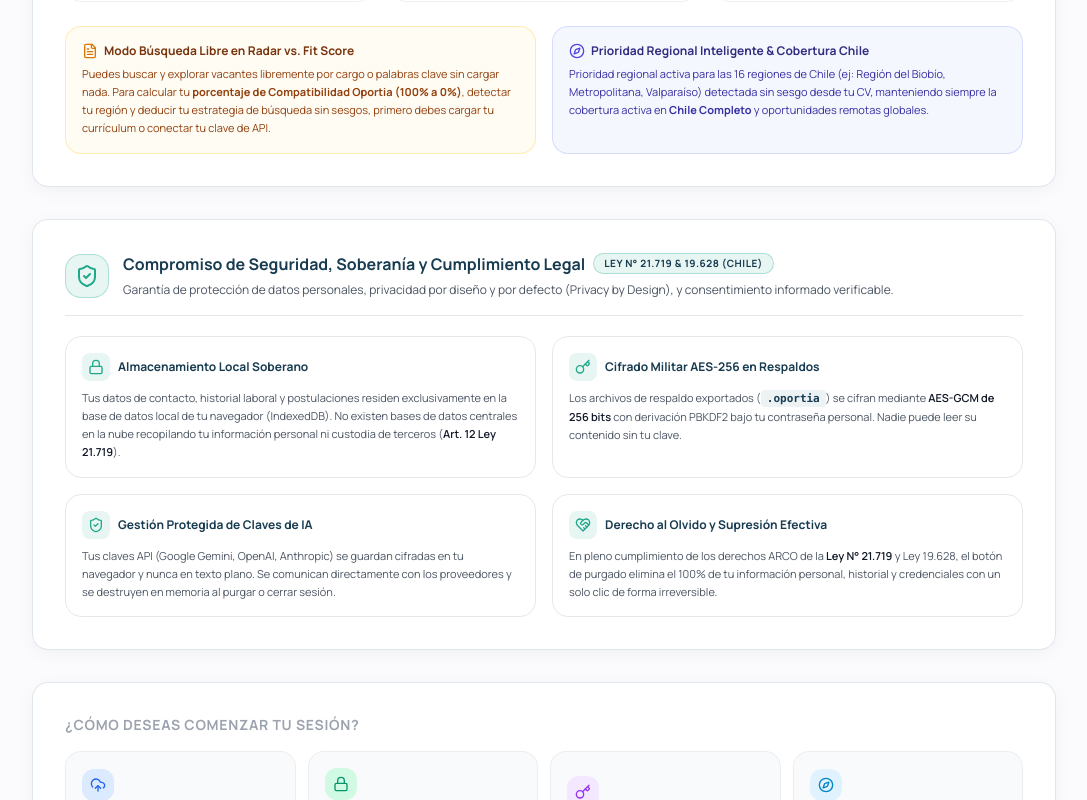
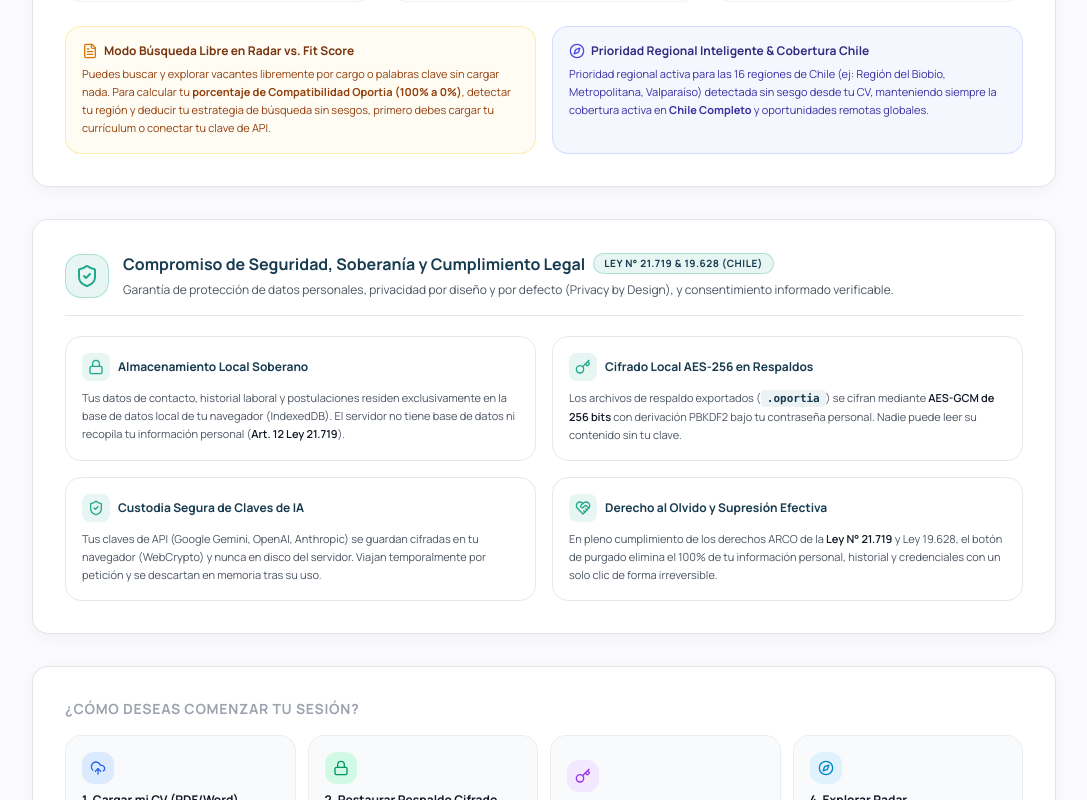
Before and after one commit to alejandroham/Oportia.jobs, a React (Vite) app in the folder frontend/: page / in a window 1280 px wide. Shown: the part 1791-2591 px from the top of the page, without its empty margins (96-1183 px from the left). Built offline with nearby package versions, Linux system fonts and the light colour scheme; no server answers.

Commit message:
docs(privacy): actualizar textos de privacidad y readme con arquitectura real

```diff
--- a/frontend/src/components/SessionPrivacyModal.tsx
+++ b/frontend/src/components/SessionPrivacyModal.tsx
@@ -233,7 +233,7 @@ export const SessionPrivacyModal: React.FC<SessionPrivacyModalProps> = ({
               <Lock className="w-6 h-6" />
               <div>
                 <h3 className="text-sm font-bold text-gray-900 dark:text-white">
-                  Archivo Protegido con Cifrado Militar AES-256
+                  Archivo Protegido con Cifrado AES-256 (WebCrypto)
                 </h3>
                 <p className="text-[11px] text-gray-500">
                   Ingresa la contraseña con la que creaste este respaldo para descifrar tus datos.
@@ -342,7 +342,7 @@ export const SessionPrivacyModal: React.FC<SessionPrivacyModalProps> = ({
               <div className="flex items-center justify-between">
                 <div className="flex items-center space-x-1.5 text-xs font-bold text-blue-900 dark:text-blue-200">
                   <Lock className="w-3.5 h-3.5 text-blue-600 dark:text-blue-400" />
-                  <span>Cifrado Militar AES-256 de Respaldo</span>
+                  <span>Cifrado Local AES-256 de Respaldo</span>
                 </div>
                 <span className="text-[10px] text-blue-600 dark:text-blue-400 font-semibold uppercase">Recomendado</span>
               </div>
--- a/frontend/src/components/WelcomeHub.tsx
+++ b/frontend/src/components/WelcomeHub.tsx
@@ -246,7 +246,7 @@ export const WelcomeHub: React.FC<WelcomeHubProps> = ({
                 4. Mis Postulaciones & Laboratorio CV
               </h4>
               <p className="text-[11px] text-gray-600 dark:text-gray-400 leading-relaxed">
-                Genera tu CV adaptado a la vacante con tipografía formal justificada (<code>.formal-justify</code>), carta de presentación persuasiva, bitácora cronológica inviolable y postulación soberana en 1 clic oficial sin riesgo de baneo.
+                Genera tu CV adaptado a la vacante con tipografía formal justificada (<code>.formal-justify</code>), carta de presentación persuasiva, bitácora cronológica transparente y postulación soberana en 1 clic oficial sin riesgo de baneo.
               </p>
             </div>
             <div className="text-[10px] text-sky-600 dark:text-sky-400 font-semibold flex items-center justify-between pt-1 border-t border-black/5 dark:border-white/5">
@@ -430,7 +430,7 @@ export const WelcomeHub: React.FC<WelcomeHubProps> = ({
               <span>Almacenamiento Local Soberano</span>
             </div>
             <p className="text-gray-600 dark:text-gray-300 text-[11px] leading-relaxed">
-              Tus datos de contacto, historial laboral y postulaciones residen exclusivamente en la base de datos local de tu navegador (IndexedDB). No existen bases de datos centrales en la nube recopilando tu información personal ni custodia de terceros (<strong className="text-gray-900 dark:text-white font-semibold">Art. 12 Ley 21.719</strong>).
+              Tus datos de contacto, historial laboral y postulaciones residen exclusivamente en la base de datos local de tu navegador (IndexedDB). El servidor no tiene base de datos ni recopila tu información personal (<strong className="text-gray-900 dark:text-white font-semibold">Art. 12 Ley 21.719</strong>).
             </p>
           </div>
 
@@ -439,7 +439,7 @@ export const WelcomeHub: React.FC<WelcomeHubProps> = ({
               <span className="p-1.5 rounded-lg bg-[#20A88A]/10 dark:bg-[#20A88A]/20 text-[#20A88A] dark:text-[#8AD9C4]">
                 <Key className="w-4 h-4" />
               </span>
-              <span>Cifrado Militar AES-256 en Respaldos</span>
+              <span>Cifrado Local AES-256 en Respaldos</span>
             </div>
             <p className="text-gray-600 dark:text-gray-300 text-[11px] leading-relaxed">
               Los archivos de respaldo exportados (<code className="px-1.5 py-0.5 rounded bg-[#EDF3F5] dark:bg-white/10 text-[#173B50] dark:text-[#8AD9C4] font-mono font-semibold">.oportia</code>) se cifran mediante <strong className="text-gray-900 dark:text-white font-semibold">AES-GCM de 256 bits</strong> con derivación PBKDF2 bajo tu contraseña personal. Nadie puede leer su contenido sin tu clave.
@@ -451,10 +451,10 @@ export const WelcomeHub: React.FC<WelcomeHubProps> = ({
               <span className="p-1.5 rounded-lg bg-[#20A88A]/10 dark:bg-[#20A88A]/20 text-[#20A88A] dark:text-[#8AD9C4]">
                 <ShieldCheck className="w-4 h-4" />
               </span>
-              <span>Gestión Protegida de Claves de IA</span>
+              <span>Custodia Segura de Claves de IA</span>
             </div>
             <p className="text-gray-600 dark:text-gray-300 text-[11px] leading-relaxed">
-              Tus claves API (Google Gemini, OpenAI, Anthropic) se guardan cifradas en tu navegador y nunca en texto plano. Se comunican directamente con los proveedores y se destruyen en memoria al purgar o cerrar sesión.
+              Tus claves de API (Google Gemini, OpenAI, Anthropic) se guardan cifradas en tu navegador (WebCrypto) y nunca en disco del servidor. Viajan temporalmente por petición y se descartan en memoria tras su uso.
             </p>
           </div>
 
```
Also changed, not shown: 1 other file (tests, documents, lock files or other folders).
